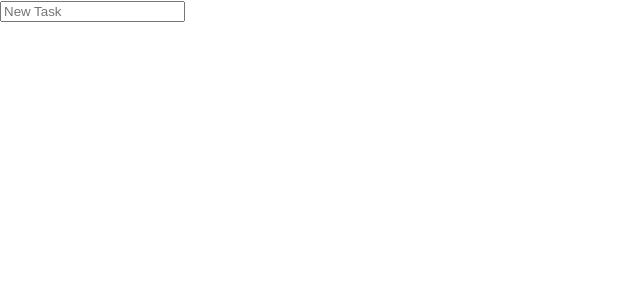
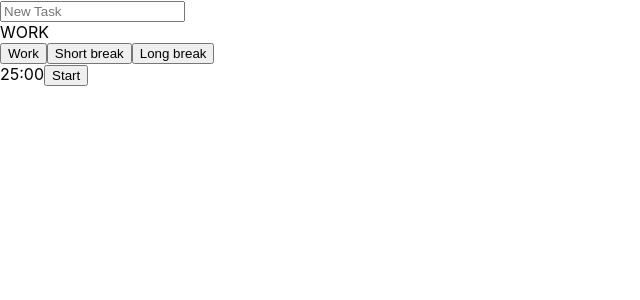
Before and after one commit to Kellane/habify, a React (Create React App) app in the folder frontend/: page / in a window 1280 px wide. Shown: the top 300 px of the page, without its empty margins (0-640 px from the left). Built offline with nearby package versions, Linux system fonts and the light colour scheme.

Commit message:
Implement basic pomodoro

```diff
--- a/frontend/package.json
+++ b/frontend/package.json
@@ -6,6 +6,7 @@
     "@testing-library/jest-dom": "^5.11.4",
     "@testing-library/react": "^11.1.0",
     "@testing-library/user-event": "^12.1.10",
+    "lodash": "^4.17.21",
     "react": "^17.0.2",
     "react-dom": "^17.0.2",
     "react-scripts": "4.0.3",
--- a/frontend/src/App.jsx
+++ b/frontend/src/App.jsx
@@ -1,3 +1,4 @@
+import Timer from "./pomodoro/Timer";
 import TaskList from "./tasks/TaskList"
 import useTasks from "./tasks/useTasks";
 
@@ -7,6 +8,7 @@ const App = () => {
   return (
     <div className="App">
       <TaskList tasks={tasks} onNewTask={addTask} onTaskChange={updateTask} />
+      <Timer/>
     </div>
   );
 }
--- /dev/null
+++ b/frontend/src/pomodoro/Timer.jsx
@@ -0,0 +1,73 @@
+import { useEffect, useState } from "react";
+import { padStart } from "lodash";
+
+const MINUTE = 60;
+
+const MODES = {
+  WORK: {
+    duration: 25 * MINUTE,
+    label: "Work",
+  },
+  SHORT_BREAK: {
+    duration: 5 * MINUTE,
+    label: "Short break",
+  },
+  LONG_BREAK: {
+    duration: 15 * MINUTE,
+    label: "Long break",
+  },
+};
+
+const formatNumberClock = (n) => padStart(n, 2, "0");
+const formatTime = (time) => {
+  const minutes = Math.floor(time / MINUTE);
+  const seconds = time % MINUTE;
+  return `${formatNumberClock(minutes)}:${formatNumberClock(seconds)}`;
+};
+
+let interval;
+const Timer = () => {
+  const [mode, setMode] = useState("WORK");
+  const [timeLeft, setTimeLeft] = useState(MODES.WORK.duration);
+
+  useEffect(() => {
+    return () => clearInterval(interval);
+  }, []);
+
+  const changeMode = (modeKey) => {
+    clearInterval(interval);
+    setMode(modeKey);
+    setTimeLeft(MODES[modeKey].duration);
+  };
+
+  const handleTick = () => {
+    setTimeLeft((timeLeft) => {
+      if (timeLeft < 1) {
+        changeMode("WORK");
+        return 0;
+      }
+      return timeLeft - 1;
+    });
+  };
+
+  const startClock = () => {
+    interval = setInterval(handleTick, 1000);
+  };
+
+  return (
+    <div>
+      {mode}
+      <div>
+        {Object.entries(MODES).map(([key, mode]) => (
+          <button key={key} onClick={() => changeMode(key)}>
+            {mode.label}
+          </button>
+        ))}
+      </div>
+      {formatTime(timeLeft)}
+      <button onClick={startClock}>Start</button>
+    </div>
+  );
+};
+
+export default Timer;
```
